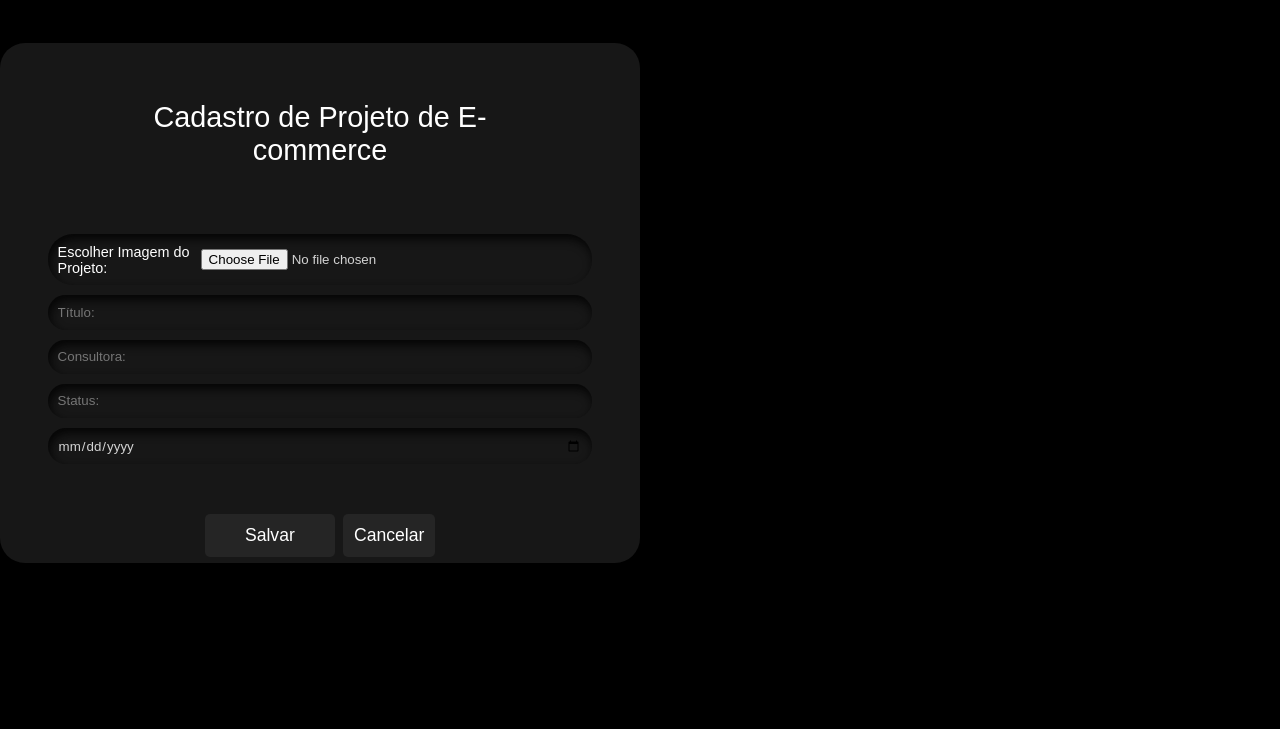
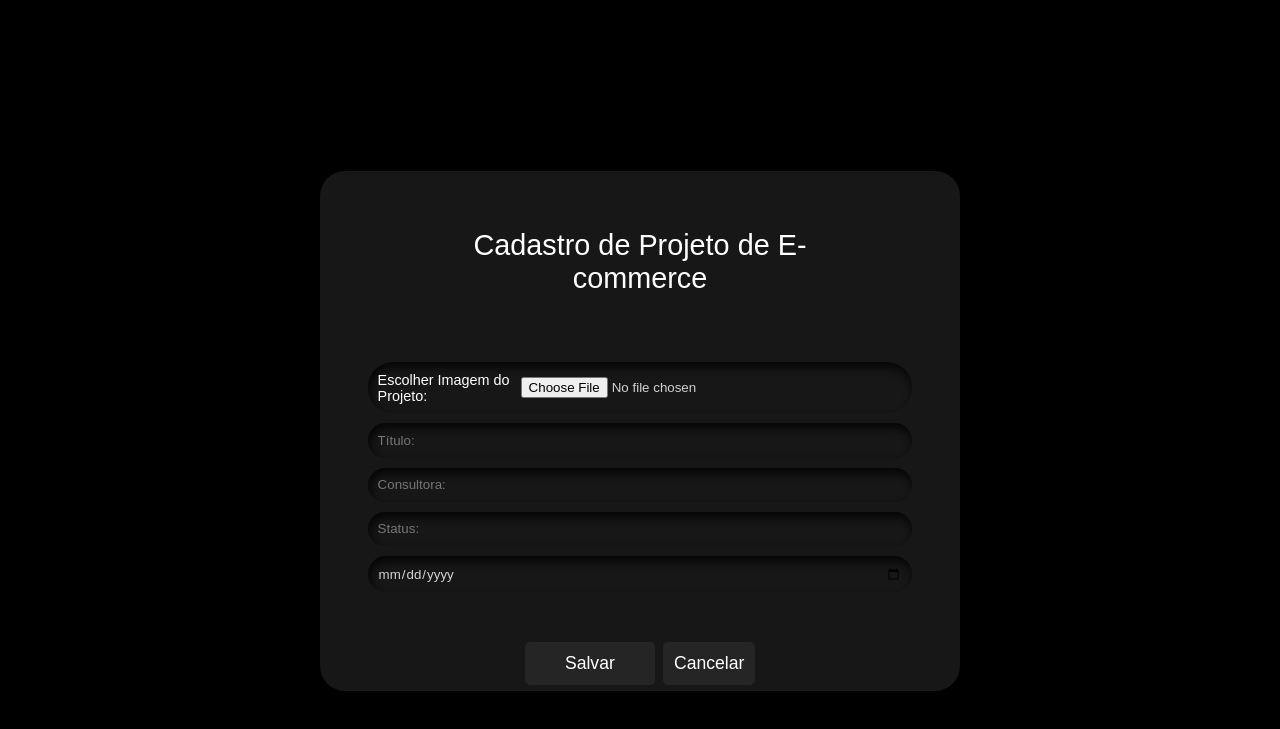
Before and after one commit to oBola-77/next-gen-tcc, a website with bundled scripts: page views/adiconarporjeto.html in a window 1280 px wide. Shown: the part 117-846 px from the top of the page. Before the commit the page ends 800 px from the top, so only its background shows below. Built offline with nearby package versions, Linux system fonts and the light colour scheme; no server answers; sample sign-in values are in the browser's storage.

Commit message:
atualizei página adicionar projeto

```diff
--- a/src/css/adicionarprojeto.css
+++ b/src/css/adicionarprojeto.css
@@ -1,28 +1,29 @@
-.body {
+
+  .container{
     display: flex;
-    justify-content: center; /* Centraliza horizontalmente */
-    align-items: center;     /* Centraliza verticalmente */
-    height: 100vh;           /* Ocupa 100% da altura da tela */
-    margin: 0;               /* Remove qualquer margem padrão */
-    background-color: #121212; /* Definindo fundo escuro, como no seu exemplo */
+    justify-content: center;
+    align-items: center;
+    margin-top: 10%;
+    margin-bottom: 10%;
   }
-
   .card {
     border-radius: 22px;
     transition: all 0.3s;
     display: flex;
-    justify-content: center; /* Garante que o conteúdo da card esteja centralizado */
+
+    justify-content: center;
   }
 
   .card2 {
     border-radius: 0;
     transition: all 0.2s;
     display: flex;
-    justify-content: center; /* Garante que o conteúdo da card2 esteja centralizado */
+    justify-content: center;
   }
 
   .form {
     display: flex;
+
     flex-direction: column;
     gap: 10px;
     padding-left: 2em;
--- a/views/adiconarporjeto.html
+++ b/views/adiconarporjeto.html
@@ -4,13 +4,12 @@
 <head>
     <meta charset="UTF-8">
     <meta name="viewport" content="width=device-width, initial-scale=1.0">
-    <title>Página Pessoal</title>
+    <title>Página para adicionar projeto</title>
     <meta http-equiv="X-UA-Compatible" content="IE=edge">
     <link rel="stylesheet" href="../src/css/style.css">
     <link rel="stylesheet" href="../src/css/adicionarprojeto.css">
     <link rel="shortcut icon" href="../src/imagem/logo.jpg" type="image/x-icon">
 
-    <title>Página para adicionar projeto</title>
 </head>
 <header>
     <nav>
@@ -32,6 +31,7 @@
 </header>
 
 <body>
+    <div class="container">
     <div class="card">
         <div class="card2">
           <form class="form">
@@ -90,6 +90,7 @@
           </form>
         </div>
       </div>
+    </div>
 </body>
 <script src="./src/js/dadospessoal.js"></script>
 <script>
```
